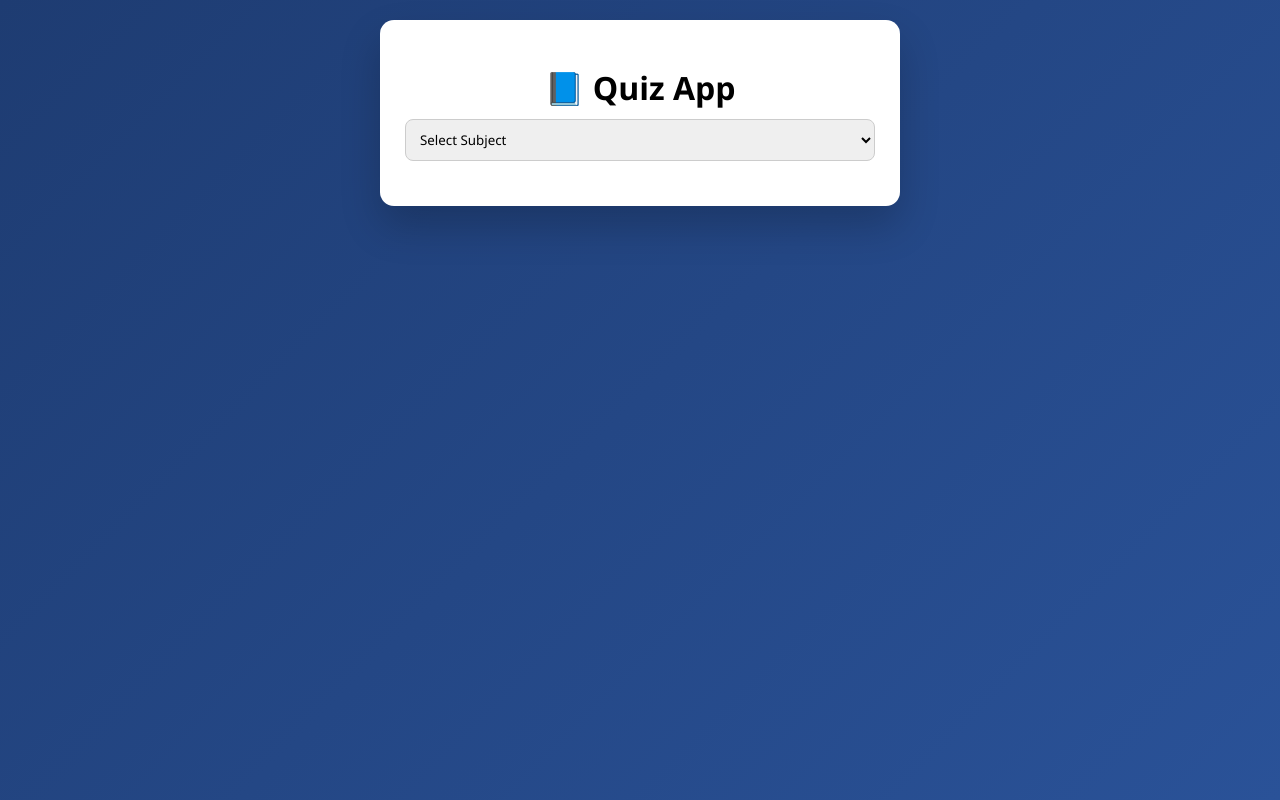
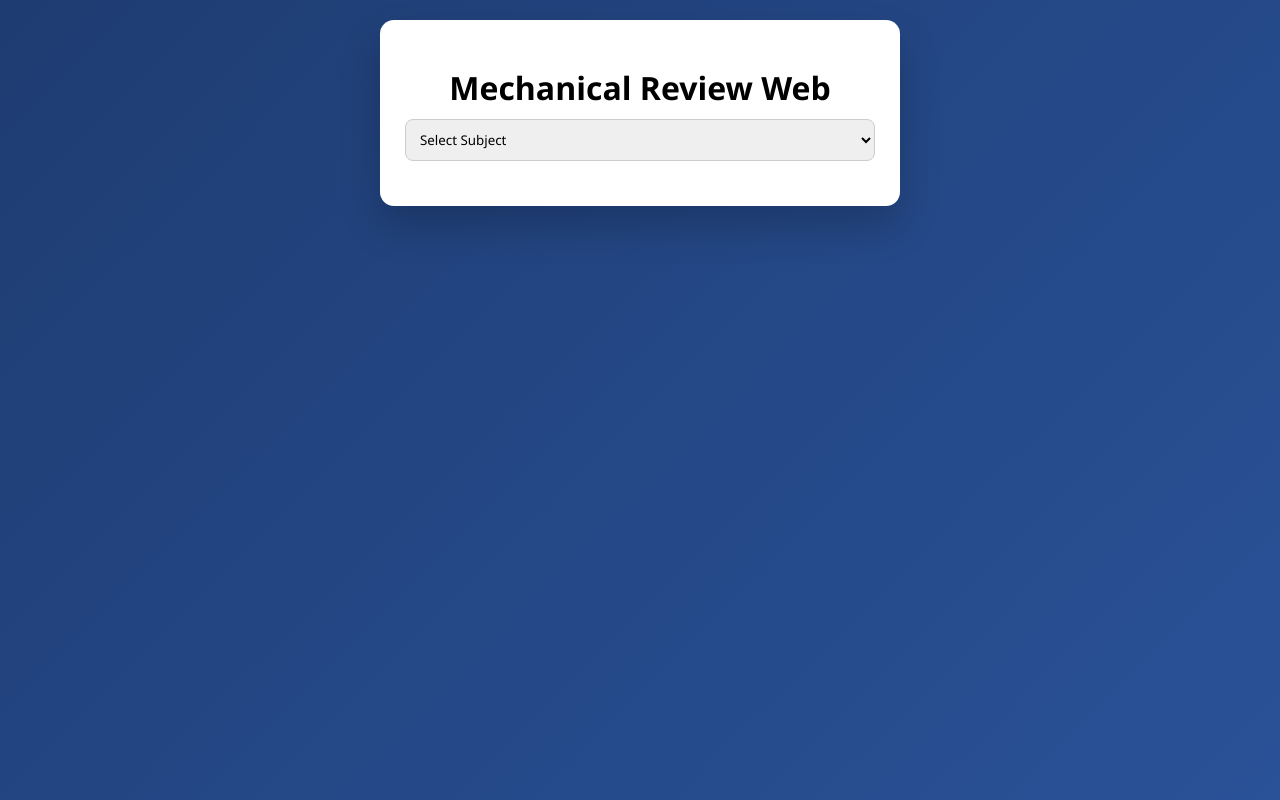
Before and after one commit to Nor-Amin/hamidah, a React (Vite) app: page / in a window 1280 px wide. Built offline with nearby package versions, Linux system fonts and the light colour scheme.

Commit message:
Update quiz UI and flashcard design

```diff
--- a/src/App.jsx
+++ b/src/App.jsx
@@ -31,7 +31,7 @@
     <div className="app-container">
       <div className="quiz-card">
 
-        <h1 className="title">📘 Quiz App</h1>
+        <h1 className="title"> Mechanical Review Web</h1>
 
         {subject && (
           <div className="score">
```
